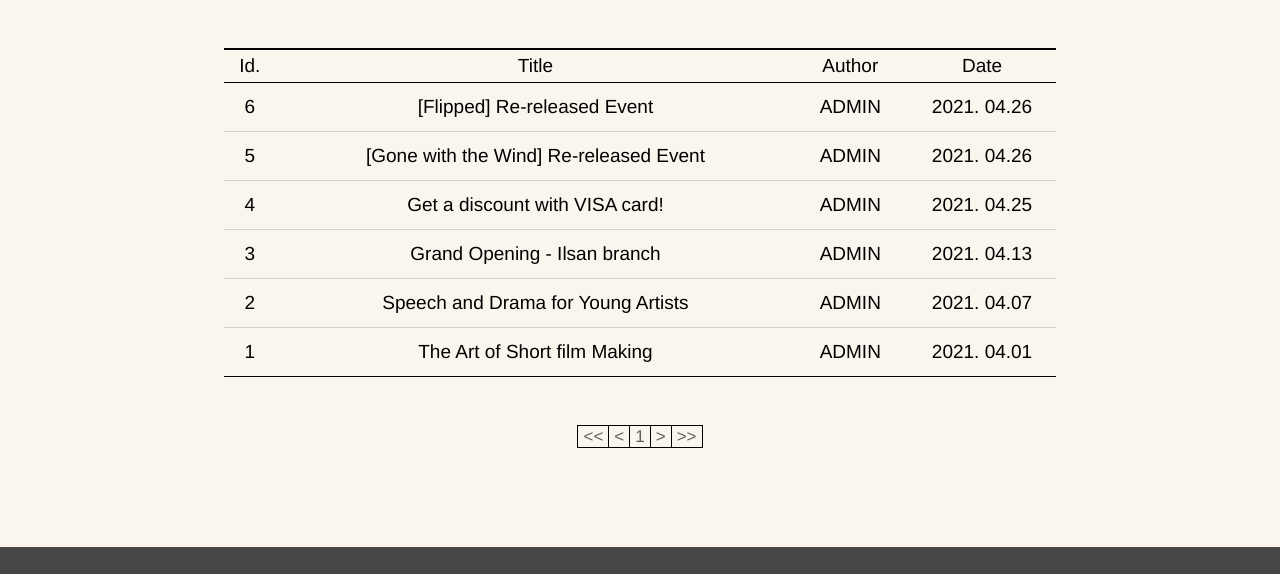
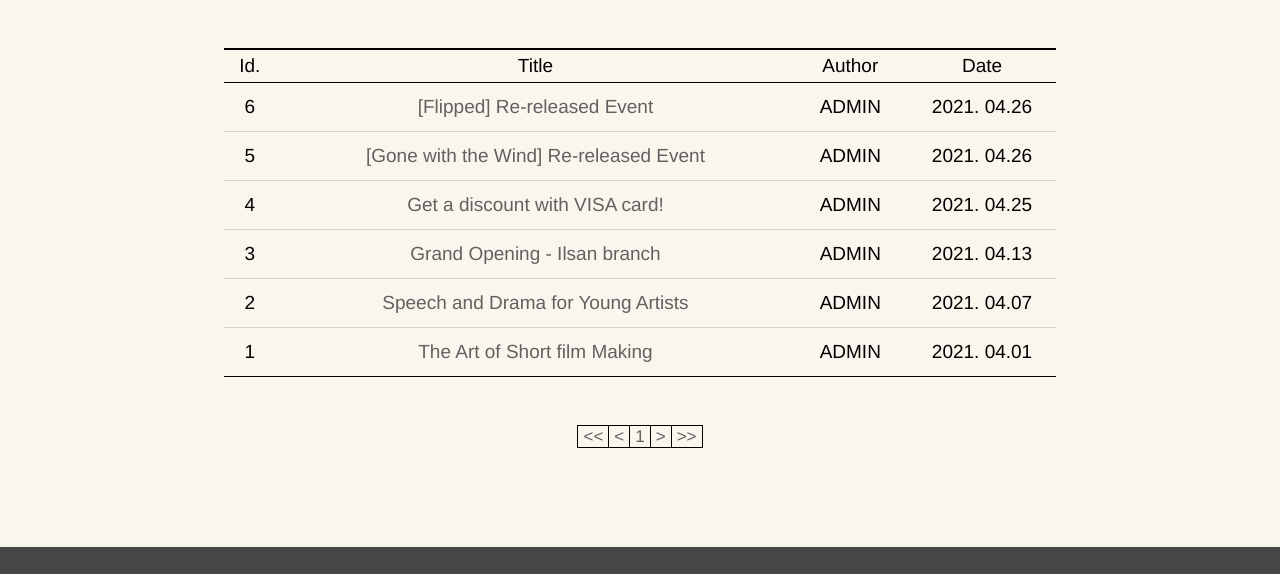
Before and after one commit to kimkoko/CINEWORLD, a plain HTML site: page events.html in a window 1280 px wide. Shown: the part 230-804 px from the top of the page. Drawn offline with Linux system fonts and the light colour scheme.

Commit message:
Update events.html

```diff
--- a/events.html
+++ b/events.html
@@ -27,7 +27,7 @@
     <section id="board">
         <div class="container">
             <div class="boardTitle">
-                <h2> Notice  </h2>
+                <h2> Event  </h2>
             </div>
             <div class="board">
                 <div class="b_top">
@@ -38,37 +38,37 @@
                 </div>
                 <div class="b_content">
                     <div class="id"> 6 </div>
-                    <div class="title"> [Flipped] Re-released Event </div>
+                    <div class="title"><a href="#"> [Flipped] Re-released Event </a></div>
                     <div class="author"> ADMIN </div>
                     <div class="date"> 2021. 04.26 </div>
                 </div>
                 <div class="b_content">
                     <div class="id"> 5 </div>
-                    <div class="title"> [Gone with the Wind] Re-released Event </div>
+                    <div class="title"><a href="#"> [Gone with the Wind] Re-released Event </a></div>
                     <div class="author"> ADMIN </div>
                     <div class="date"> 2021. 04.26 </div>
                 </div>
                 <div class="b_content">
                     <div class="id"> 4 </div>
-                    <div class="title"> Get a discount with VISA card! </div>
+                    <div class="title"><a href="#"> Get a discount with VISA card! </a></div>
                     <div class="author"> ADMIN </div>
                     <div class="date"> 2021. 04.25 </div>
                 </div>
                 <div class="b_content">
                     <div class="id"> 3 </div>
-                    <div class="title"> Grand Opening - Ilsan branch </div>
+                    <div class="title"><a href="#"> Grand Opening - Ilsan branch </a></div>
                     <div class="author"> ADMIN </div>
                     <div class="date"> 2021. 04.13 </div>
                 </div>
                 <div class="b_content">
                     <div class="id"> 2 </div>
-                    <div class="title"> Speech and Drama for Young Artists </div>
+                    <div class="title"><a href="#"> Speech and Drama for Young Artists </a></div>
                     <div class="author"> ADMIN </div>
                     <div class="date"> 2021. 04.07 </div>
                 </div>
                 <div class="b_content">
                     <div class="id"> 1 </div>
-                    <div class="title"> The Art of Short film Making </div>
+                    <div class="title"><a href="#"> The Art of Short film Making </a></div>
                     <div class="author"> ADMIN </div>
                     <div class="date"> 2021. 04.01 </div>
                 </div>
@@ -93,9 +93,9 @@
             </div>
             <div class="sns">
                 <ul>
-                    <li class="icon insta"><a href="#"><img src="img/instagram.png" alt="instagram"></a></li>
-                    <li class="icon twt"><a href="#"><img src="img/twitter.png" alt="twitter"></a></li>
-                    <li class="icon fb"><a href="#"><img src="img/facebook.png" alt="facebook"></a></li>
+                    <li class="icon insta"><a href="https://www.instagram.com/" target=_blank><img src="img/instagram.png" alt="instagram"></a></li>
+                    <li class="icon twt"><a href="https://twitter.com/" target="_blank"><img src="img/twitter.png" alt="twitter"></a></li>
+                    <li class="icon fb"><a href="https://www.facebook.com/" target="_blank"><img src="img/facebook.png" alt="facebook"></a></li>
                 </ul>
             </div>
         </div>
```
